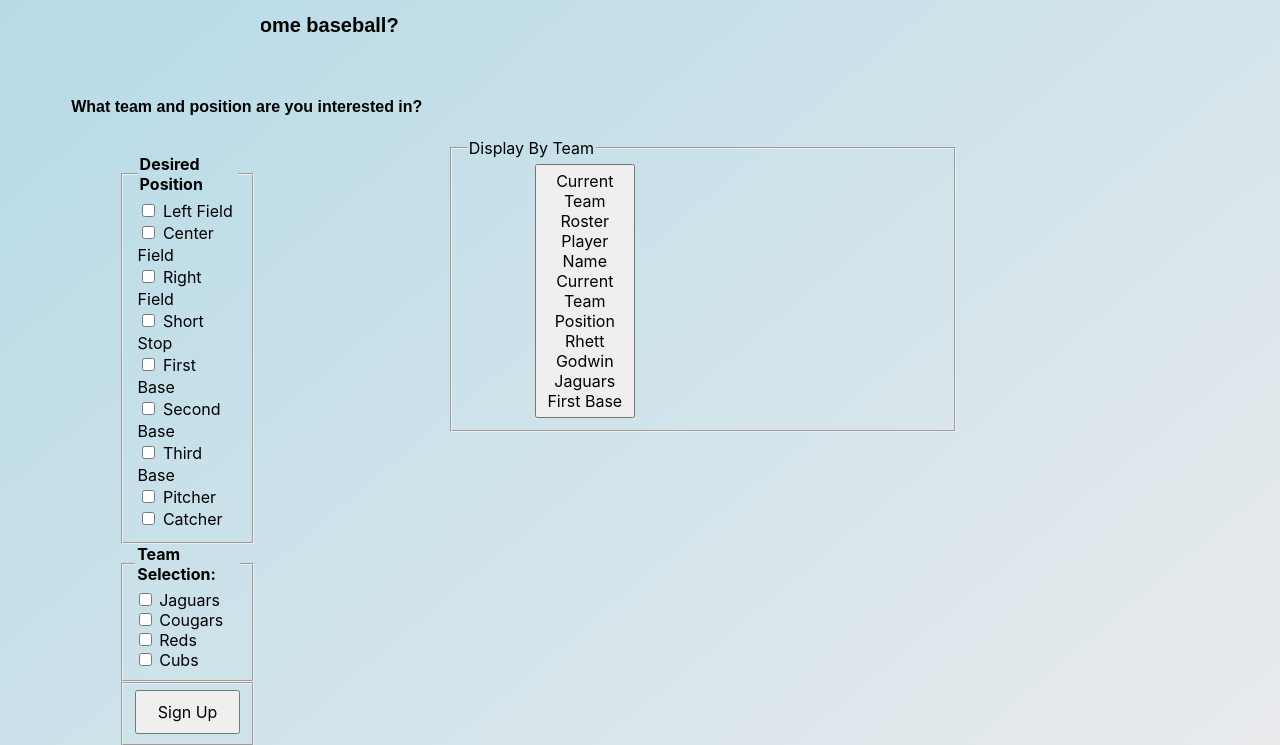
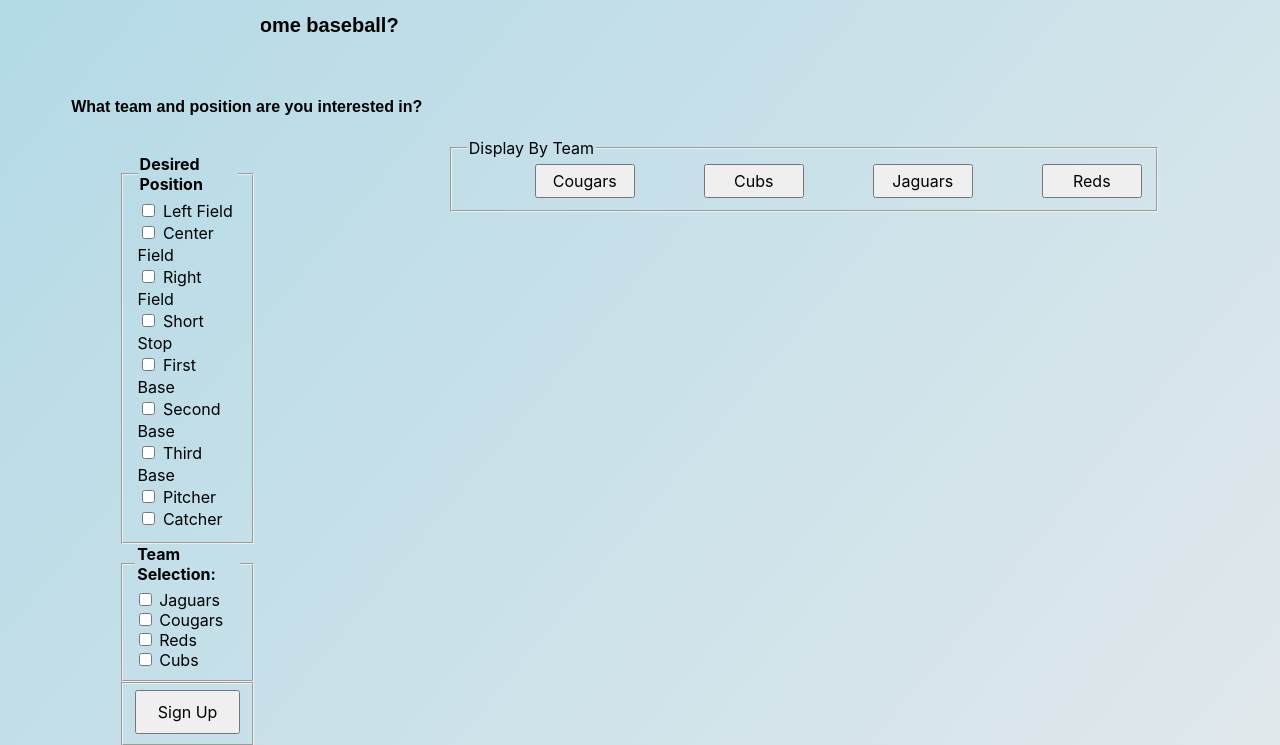
Before and after one commit to Rhgodwin/BaseballSignup, a PHP site: page /home.php in a window 1280 px wide. Shown: the part 321-1066 px from the top of the page. Run offline with PHP 8.4, Linux system fonts and the light colour scheme; a user stored in the database is signed in; data comes from the database, SQL or seed files in the repository.

Commit message:
fixed user errors

```diff
--- a/home.php
+++ b/home.php
@@ -122,9 +122,10 @@ if (!isset($_SESSION['loggedin'])) {
     <div class="Data">
         <fieldset class="buttons-fieldset">
             <legend>Display By Team</legend>
-            <button onclick="return popup('displayTeamTable.php')
-            <button>
-                Cubs
+            <button onclick="return popup('displayTeamTable.php')">Cougars
+
+            </button>
+               <button> Cubs
             </button>
             <button>
                 Jaguars
```
